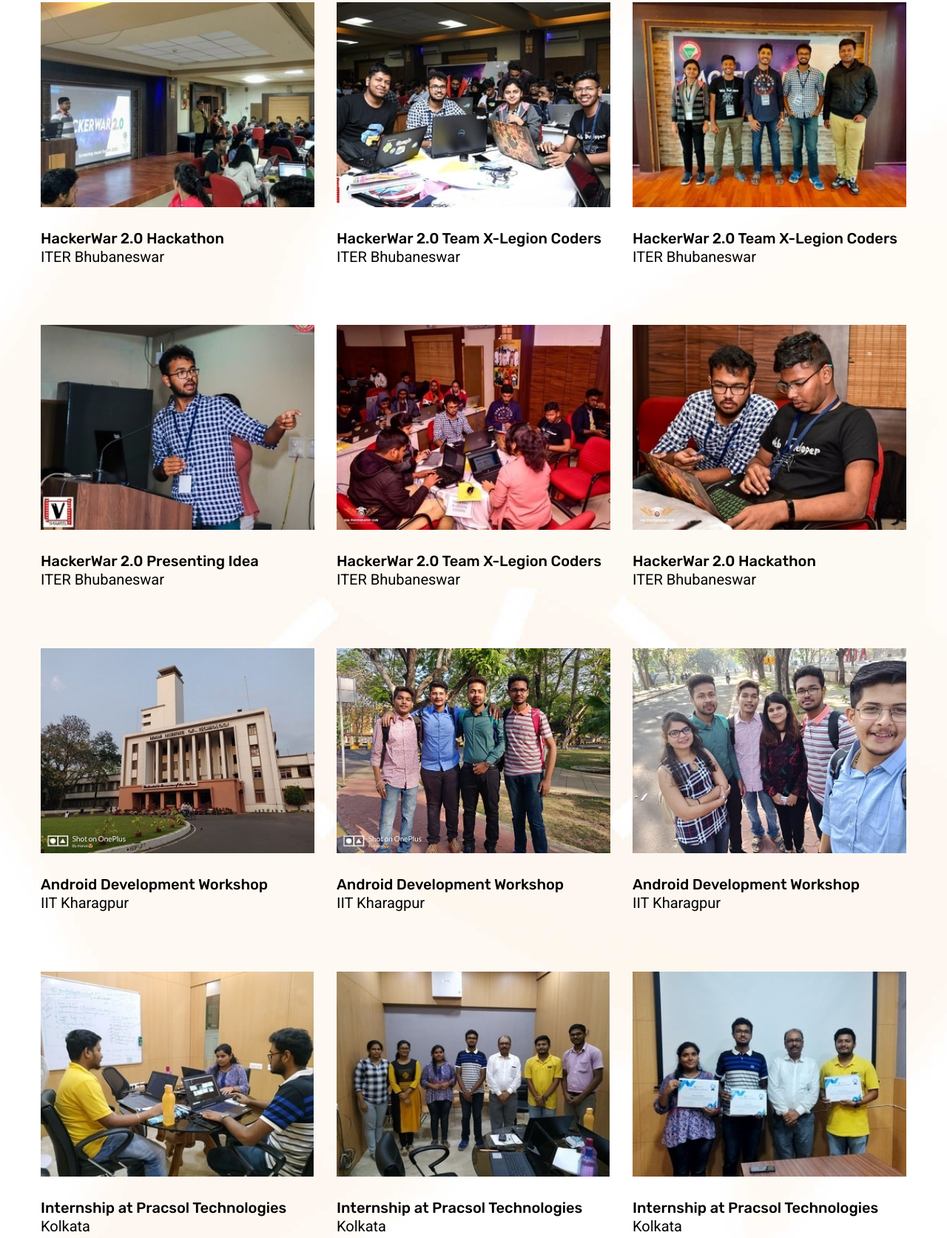
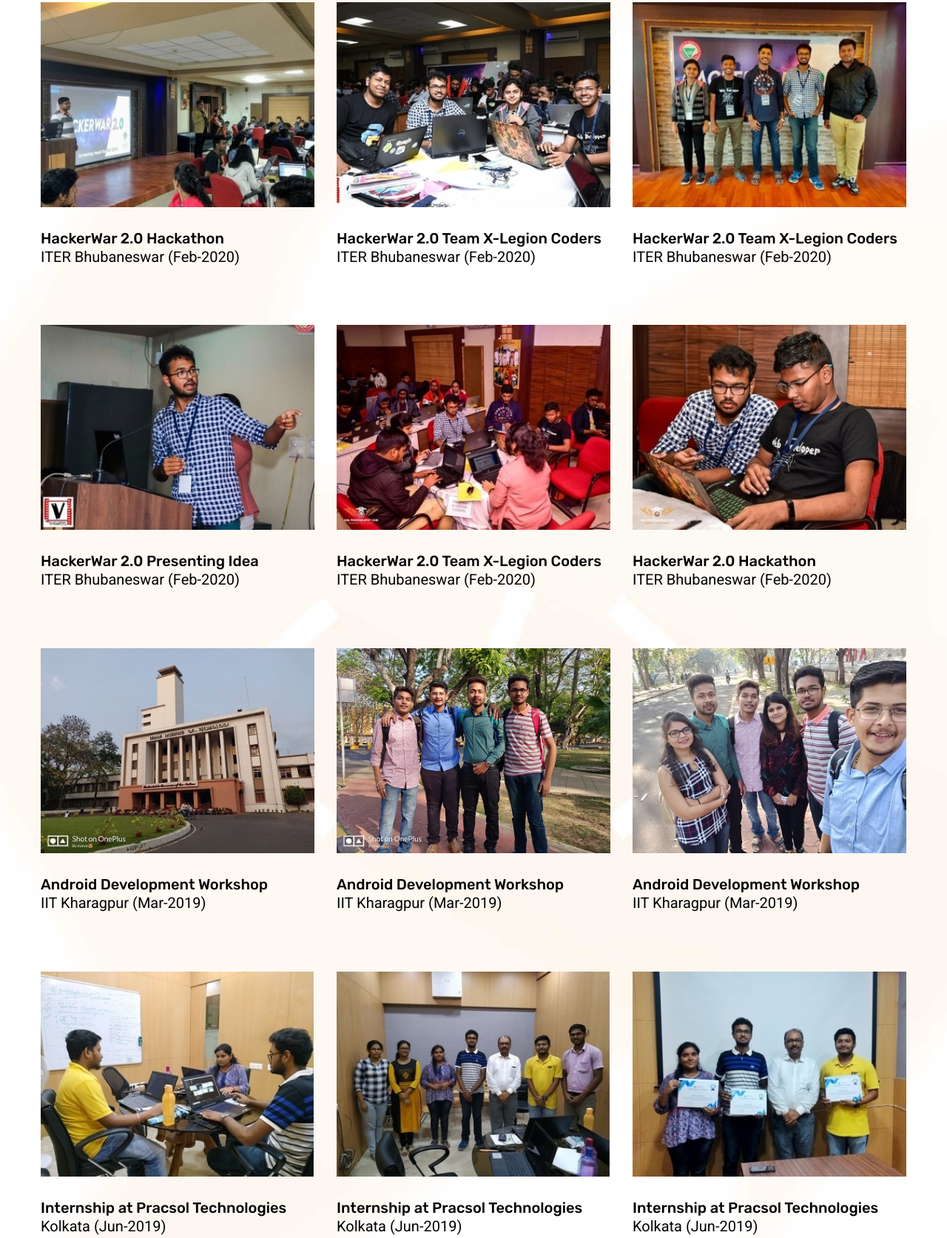
Before and after one commit to avinabaray/avinabaray-website, a plain HTML site: page gallery.html in a window 1280 px wide. Shown: the part 433-2106 px from the top of the page at 74% size. Drawn offline with Linux system fonts and the light colour scheme; a script that the page names is missing.

Commit message:
Dates added in Gallery

```diff
--- a/gallery.html
+++ b/gallery.html
@@ -102,9 +102,9 @@
                 <div class="filters portfolio-filter">
                     <ul>
                         <li class="active" data-filter="*">all</li>
-                        <li data-filter=".hackerwar2" class="">HackerWar 2.0</li>
+                        <li data-filter=".hackerwar2" class="">HackerWar 2.0 Hackathon</li>
                         <li data-filter=".iitkgp" class="">IIT Kharagpur</li>
-                        <li data-filter=".pracsol" class="">Pracsol Technologies</li>
+                        <li data-filter=".pracsol" class="">Pracsol Internship</li>
                         <li data-filter=".food" class="">Photography</li>
 
                     </ul>
@@ -127,7 +127,7 @@
                                 </div>
                                 <div class="short_info">
                                     <h4><a>HackerWar 2.0 Hackathon</a></h4>
-                                    <p>ITER Bhubaneswar</p>
+                                    <p>ITER Bhubaneswar (Feb-2020)</p>
                                 </div>
                             </div>
                         </div>
@@ -145,7 +145,7 @@
                                 </div>
                                 <div class="short_info">
                                     <h4><a>HackerWar 2.0 Team X-Legion Coders</a></h4>
-                                    <p>ITER Bhubaneswar</p>
+                                    <p>ITER Bhubaneswar (Feb-2020)</p>
                                 </div>
                             </div>
                         </div>
@@ -163,7 +163,7 @@
                                 </div>
                                 <div class="short_info">
                                     <h4><a>HackerWar 2.0 Team X-Legion Coders</a></h4>
-                                    <p>ITER Bhubaneswar</p>
+                                    <p>ITER Bhubaneswar (Feb-2020)</p>
                                 </div>
                             </div>
                         </div>
@@ -181,7 +181,7 @@
                                 </div>
                                 <div class="short_info">
                                     <h4><a>HackerWar 2.0 Presenting Idea</a></h4>
-                                    <p>ITER Bhubaneswar</p>
+                                    <p>ITER Bhubaneswar (Feb-2020)</p>
                                 </div>
                             </div>
                         </div>
@@ -199,7 +199,7 @@
                                 </div>
                                 <div class="short_info">
                                     <h4><a>HackerWar 2.0 Team X-Legion Coders</a></h4>
-                                    <p>ITER Bhubaneswar</p>
+                                    <p>ITER Bhubaneswar (Feb-2020)</p>
                                 </div>
                             </div>
                         </div>
@@ -217,7 +217,7 @@
                                 </div>
                                 <div class="short_info">
                                     <h4><a>HackerWar 2.0 Hackathon</a></h4>
-                                    <p>ITER Bhubaneswar</p>
+                                    <p>ITER Bhubaneswar (Feb-2020)</p>
                                 </div>
                             </div>
                         </div>
@@ -235,7 +235,7 @@
                                 </div>
                                 <div class="short_info">
                                     <h4><a>Android Development Workshop</a></h4>
-                                    <p>IIT Kharagpur</p>
+                                    <p>IIT Kharagpur (Mar-2019)</p>
                                 </div>
                             </div>
                         </div>
@@ -253,7 +253,7 @@
                                 </div>
                                 <div class="short_info">
                                     <h4><a>Android Development Workshop</a></h4>
-                                    <p>IIT Kharagpur</p>
+                                    <p>IIT Kharagpur (Mar-2019)</p>
                                 </div>
                             </div>
                         </div>
@@ -271,7 +271,7 @@
                                 </div>
                                 <div class="short_info">
                                     <h4><a>Android Development Workshop</a></h4>
-                                    <p>IIT Kharagpur</p>
+                                    <p>IIT Kharagpur (Mar-2019)</p>
                                 </div>
                             </div>
                         </div>
@@ -289,7 +289,7 @@
                                 </div>
                                 <div class="short_info">
                                     <h4><a>Internship at Pracsol Technologies</a></h4>
-                                    <p>Kolkata</p>
+                                    <p>Kolkata (Jun-2019)</p>
                                 </div>
                             </div>
                         </div>
@@ -308,7 +308,7 @@
                                 </div>
                                 <div class="short_info">
                                     <h4><a>Internship at Pracsol Technologies</a></h4>
-                                    <p>Kolkata</p>
+                                    <p>Kolkata (Jun-2019)</p>
                                 </div>
                             </div>
                         </div>
@@ -327,7 +327,7 @@
                                 </div>
                                 <div class="short_info">
                                     <h4><a>Internship at Pracsol Technologies</a></h4>
-                                    <p>Kolkata</p>
+                                    <p>Kolkata (Jun-2019)</p>
                                 </div>
                             </div>
                         </div>
```
